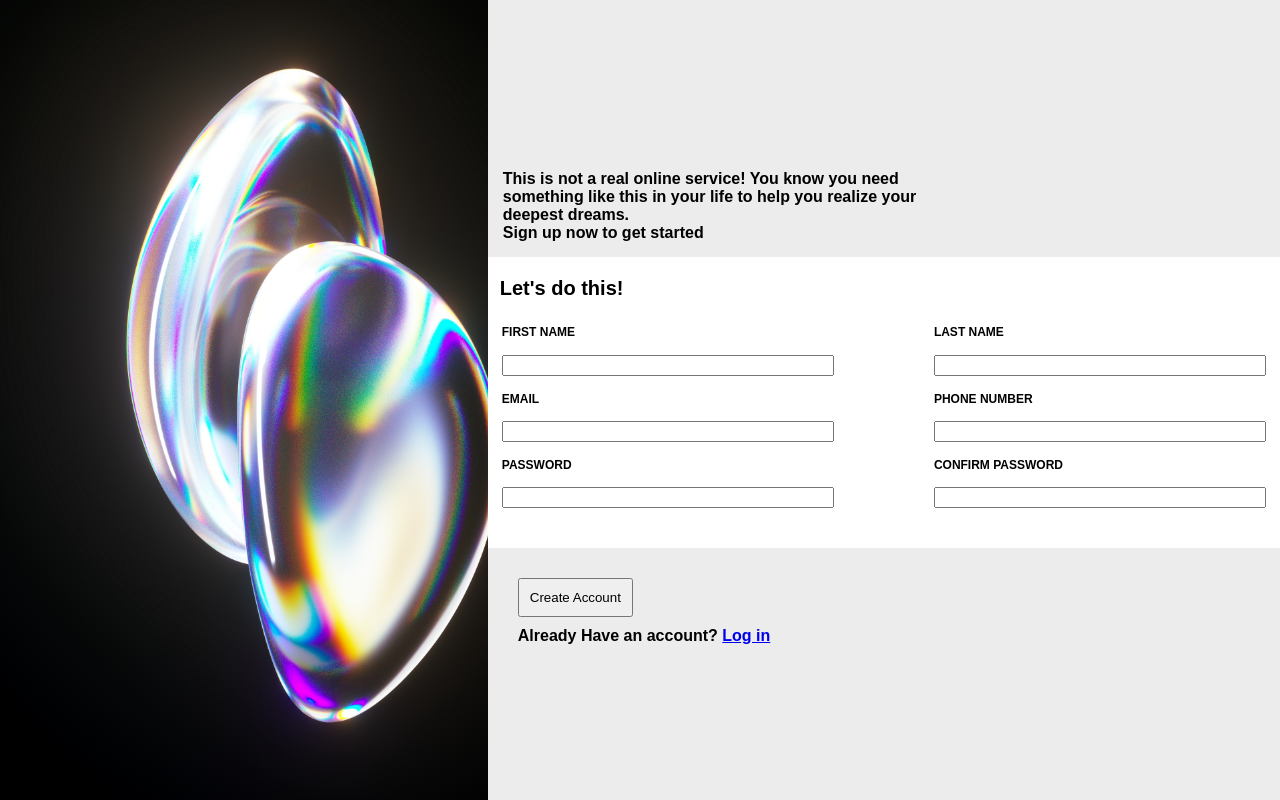
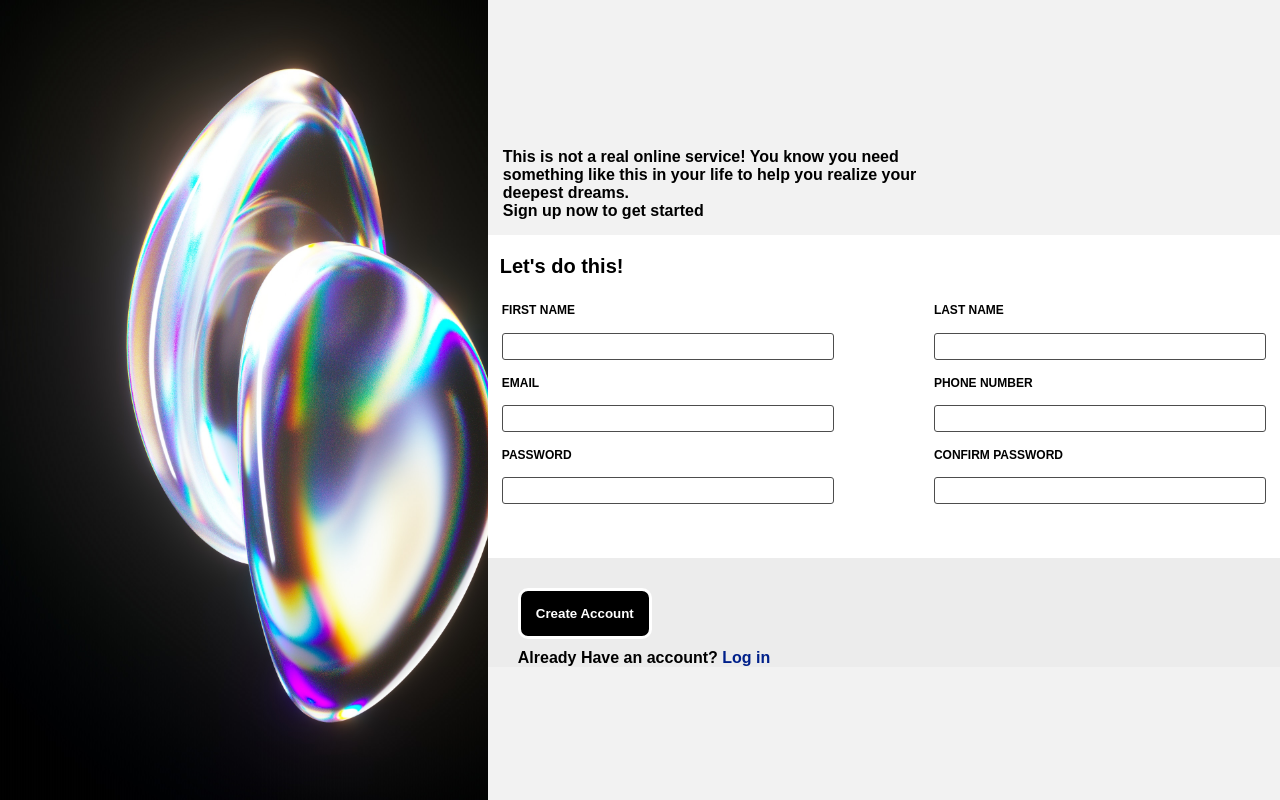
Before and after one commit to 1paramveer/login-form, a plain HTML site: page index.html in a window 1280 px wide. Drawn offline with Linux system fonts and the light colour scheme; a web font is replaced by a local one.

Commit message:
CSS updated

```diff
--- a/assets/js/script.js
+++ b/assets/js/script.js
@@ -4,9 +4,9 @@ const passwordError = document.getElementById("passwordError");
 
 const passwordMatch = () => {
   if (password.value === confirmPassword.value) {
-    passwordError.innerText = "";
+    passwordError.style.color = "white";
   } else if (password.value !== confirmPassword.value) {
-    passwordError.innerText = "*Password do not match";
+    passwordError.style.color = "red";
   }
 };
 
--- a/assets/scss/style.scss
+++ b/assets/scss/style.scss
@@ -1,6 +1,11 @@
 @import url("https://fonts.googleapis.com/css2?family=Andika&display=swap");
 :root {
   font-family: "Andika", sans-serif;
+}
+input {
+  padding: 5px;
+  border: 1px solid rgb(77, 77, 77);
+  border-radius: 3px;
 }
 p {
   margin: 0;
@@ -27,11 +32,13 @@ body {
   }
   display: grid;
   place-content: center;
-  background-color: rgba(0, 0, 0, 0.075);
+  background-color: rgba(0, 0, 0, 0.05);
 
   form {
     background-color: white;
-    input[type="password"] {
+    p[id="passwordError"] {
+      font-size: 12px;
+      margin-left: 15px;
       margin-bottom: 30px;
     }
     .formHeading {
@@ -50,10 +57,27 @@ body {
     }
     .submitDiv {
       background-color: rgba(0, 0, 0, 0.075);
+      a {
+        text-decoration: none;
+        color: rgb(0, 32, 138);
+      }
       button[type="submit"] {
         margin-top: 30px;
         margin-left: 30px;
-        padding: 10px;
+        padding: 15px;
+        background-color: black;
+        border-radius: 10px;
+        border: none;
+        border-style: solid;
+        color: white;
+        transition: 0.3s;
+        font-weight: bold;
+      }
+      button[type="submit"]:hover {
+        background-color: rgb(65, 65, 65);
+      }
+      button[type="submit"]:active {
+        background-color: rgb(99, 99, 99);
       }
       p {
         margin-top: 10px;
--- a/index.html
+++ b/index.html
@@ -49,7 +49,7 @@
               required
             />
           </fieldset>
-          <p id="passwordError"></p>
+          <p id="passwordError" style="color: white">*Password do not match</p>
           <div class="submitDiv">
             <button type="submit">Create Account</button>
             <p>Already Have an account? <a href="#">Log in</a></p>
```
Also changed, not shown: css/style.css.
